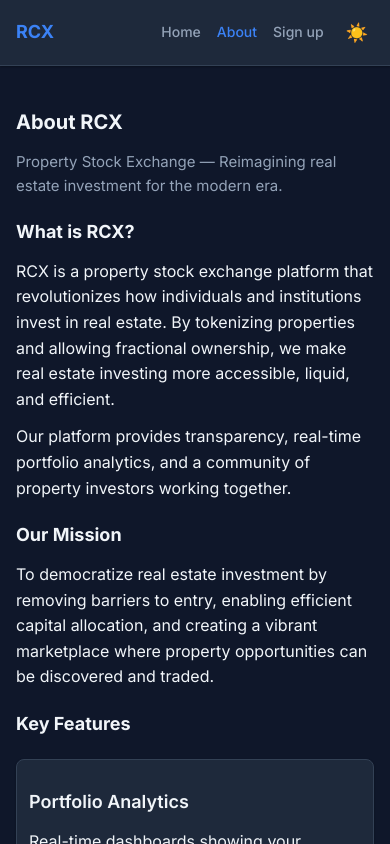
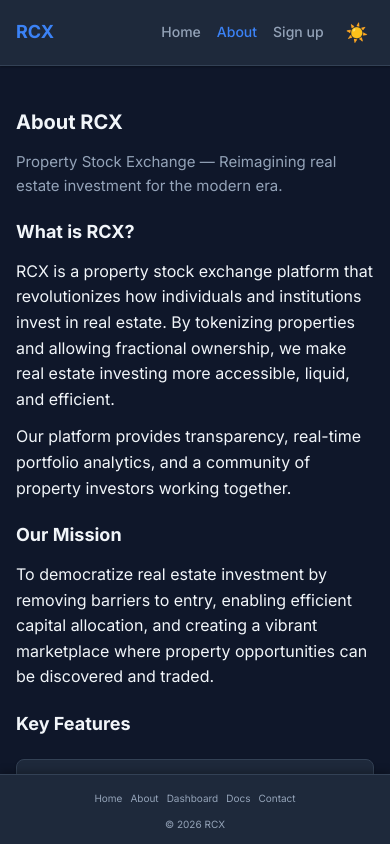
Before and after one commit to Nikhil-Mundhra/RCX, a website: page client/about.html in a window 390 px wide. Both pictures are taken after a click on the button "Toggle dark mode". Shown: the top 844 px of the page. Drawn offline with Linux system fonts and the light colour scheme.

Commit message:
Replace footer with sticky, sliding design and simplified links

```diff
--- a/client/about.html
+++ b/client/about.html
@@ -75,33 +75,14 @@
     <footer class="site-footer">
       <div class="container">
         <div class="footer-content">
-          <div class="footer-section">
-            <h4>Product</h4>
-            <ul>
-              <li><a href="/dashboard.html">Dashboard</a></li>
-              <li><a href="/">Properties</a></li>
-              <li><a href="/client/about.html">About</a></li>
-            </ul>
-          </div>
-          <div class="footer-section">
-            <h4>Resources</h4>
-            <ul>
-              <li><a href="#">Documentation</a></li>
-              <li><a href="#">API Reference</a></li>
-              <li><a href="#">Blog</a></li>
-            </ul>
-          </div>
-          <div class="footer-section">
-            <h4>Legal</h4>
-            <ul>
-              <li><a href="#">Terms of Service</a></li>
-              <li><a href="#">Privacy Policy</a></li>
-              <li><a href="#">Contact</a></li>
-            </ul>
-          </div>
-        </div>
-        <div class="footer-bottom">
-          <p>&copy; 2026 RCX — Property Stock Exchange. Demo platform.</p>
+          <ul class="footer-links">
+            <li><a href="/">Home</a></li>
+            <li><a href="/client/about.html">About</a></li>
+            <li><a href="/dashboard.html">Dashboard</a></li>
+            <li><a href="#">Docs</a></li>
+            <li><a href="#">Contact</a></li>
+          </ul>
+          <div class="footer-credit">&copy; 2026 RCX</div>
         </div>
       </div>
     </footer>
--- a/client/styles.css
+++ b/client/styles.css
@@ -423,51 +423,62 @@ section {
 .site-footer {
 	background: var(--card);
 	border-top: 1px solid var(--border);
-	padding: 40px 0 20px;
+	padding: 16px 0;
 	margin-top: 60px;
 	color: var(--text-muted);
-	font-size: 14px;
+	font-size: 13px;
+	position: sticky;
+	bottom: 0;
+	z-index: 50;
+	box-shadow: 0 -2px 8px rgba(0, 0, 0, 0.08);
+	animation: slideUp 0.3s ease 0.1s both;
+}
+
+@keyframes slideUp {
+	from {
+		transform: translateY(100%);
+		opacity: 0;
+	}
+	to {
+		transform: translateY(0);
+		opacity: 1;
+	}
+}
+
+html[data-theme="dark"] .site-footer {
+	box-shadow: 0 -2px 8px rgba(0, 0, 0, 0.3);
 }
 
 .footer-content {
-	display: grid;
-	grid-template-columns: repeat(auto-fit, minmax(200px, 1fr));
-	gap: 32px;
-	margin-bottom: 32px;
+	display: flex;
+	justify-content: space-between;
+	align-items: center;
+	gap: 20px;
 }
 
-.footer-section h4 {
-	color: var(--text);
-	margin-top: 0;
-	font-size: 14px;
-	text-transform: uppercase;
-	letter-spacing: 0.5px;
-}
-
-.footer-section ul {
+.footer-links {
+	display: flex;
+	gap: 20px;
 	list-style: none;
 	padding: 0;
 	margin: 0;
 }
 
-.footer-section a {
+.footer-links a {
 	color: var(--text-muted);
 	text-decoration: none;
-	font-size: 13px;
-	display: block;
-	margin: 8px 0;
+	font-size: 12px;
 	transition: color 0.2s ease;
 }
 
-.footer-section a:hover {
+.footer-links a:hover {
 	color: var(--accent);
+	text-decoration: underline;
 }
 
-.footer-bottom {
-	border-top: 1px solid var(--border);
-	padding-top: 20px;
-	text-align: center;
-	font-size: 12px;
+.footer-credit {
+	font-size: 11px;
+	white-space: nowrap;
 }
 
 /* Links */
@@ -536,8 +547,18 @@ a:hover {
 	}
 
 	.footer-content {
-		grid-template-columns: 1fr;
-		gap: 20px;
+		flex-direction: column;
+		gap: 12px;
+		align-items: flex-start;
+	}
+
+	.footer-links {
+		flex-wrap: wrap;
+		gap: 12px;
+	}
+
+	.footer-links a {
+		font-size: 11px;
 	}
 }
 
@@ -573,4 +594,28 @@ a:hover {
 	section {
 		margin: 20px 0;
 	}
+
+	.site-footer {
+		padding: 12px 0;
+	}
+
+	.footer-content {
+		flex-direction: column;
+		gap: 8px;
+		align-items: center;
+		text-align: center;
+	}
+
+	.footer-links {
+		gap: 8px;
+		justify-content: center;
+	}
+
+	.footer-links a {
+		font-size: 10px;
+	}
+
+	.footer-credit {
+		font-size: 10px;
+	}
 }
```
Also changed, not shown: client/dashboard.html (+8 -27 lines), client/index.html (+8 -27 lines), client/login.html (+9 -2 lines), client/signup.html (+9 -2 lines).
